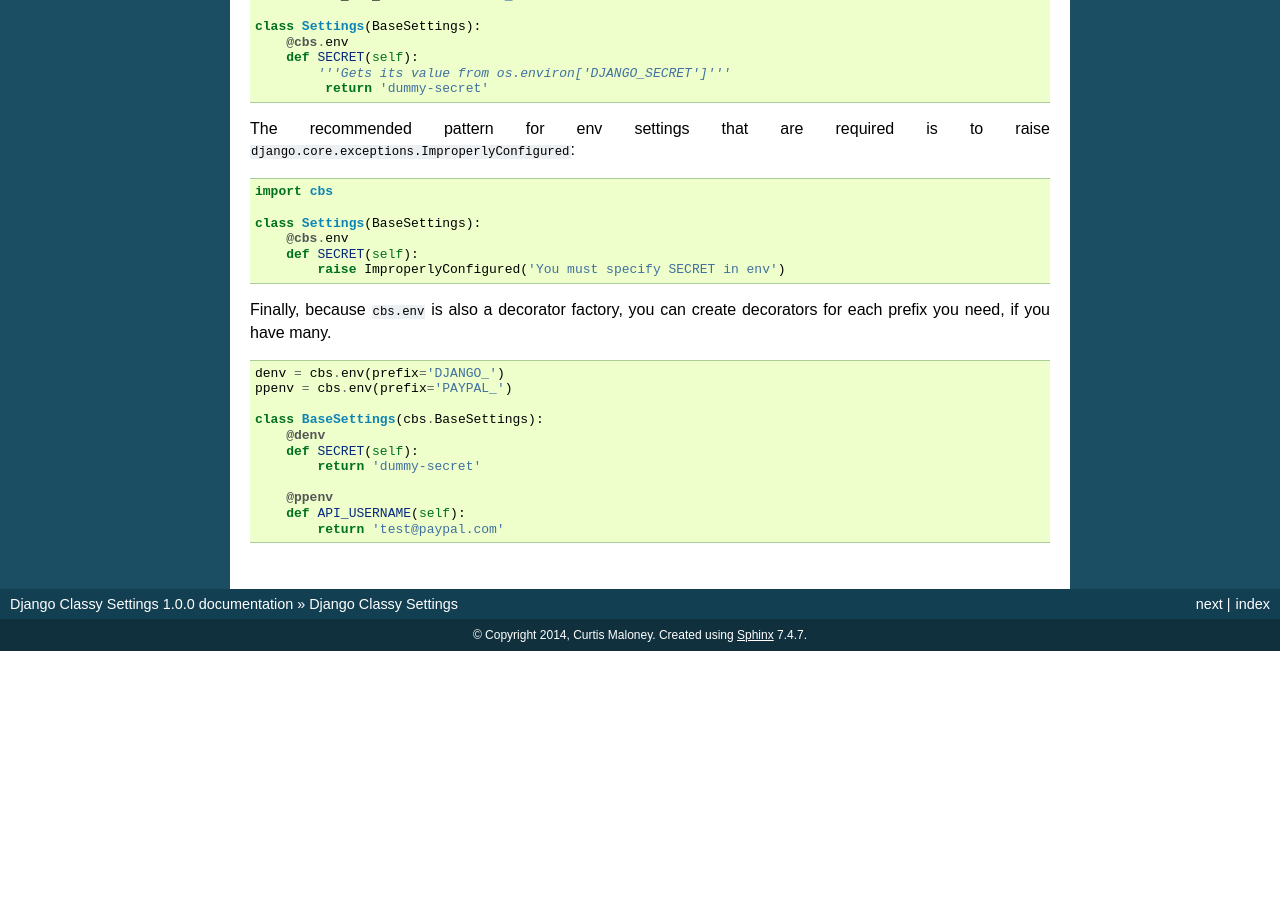
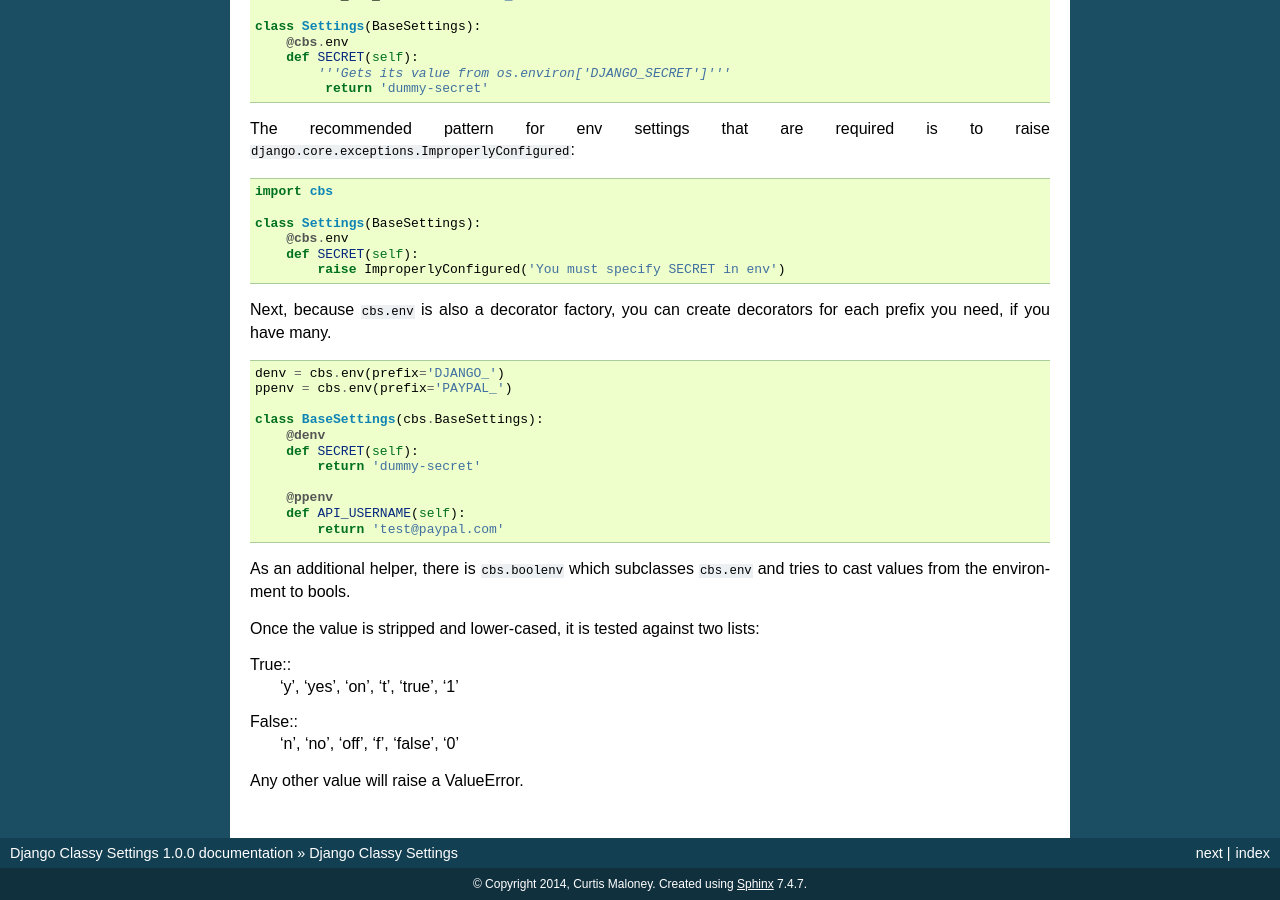
Before and after one commit to funkybob/django-classy-settings, a Sphinx documentation site: the page built from docs/index.rst, in a window 1280 px wide and 900 px high, scrolled down 1658 px. Built offline with Sphinx 7.4.7, drawn with Linux system fonts in a browser that asks for light colours; before the commit the page ends 2309 px from its top, so only the background shows below that.

Commit message:
Add cvs.boolenv

```diff
--- a/docs/index.rst
+++ b/docs/index.rst
@@ -120,7 +120,7 @@ The recommended pattern for env settings that are required is to raise
            raise ImproperlyConfigured('You must specify SECRET in env')
 
 
-Finally, because ``cbs.env`` is also a decorator factory, you can create
+Next, because ``cbs.env`` is also a decorator factory, you can create
 decorators for each prefix you need, if you have many.
 
 .. code-block:: python
@@ -136,3 +136,17 @@ decorators for each prefix you need, if you have many.
        @ppenv
        def API_USERNAME(self):
            return 'test@paypal.com'
+
+
+As an additional helper, there is ``cbs.boolenv`` which subclasses ``cbs.env``
+and tries to cast values from the environment to bools.
+
+Once the value is stripped and lower-cased, it is tested against two lists:
+
+True::
+    'y', 'yes', 'on', 't', 'true', '1'
+
+False::
+    'n', 'no', 'off', 'f', 'false', '0'
+
+Any other value will raise a ValueError.
```
Also changed, not shown: cbs/__init__.py (+16 -0 lines).
